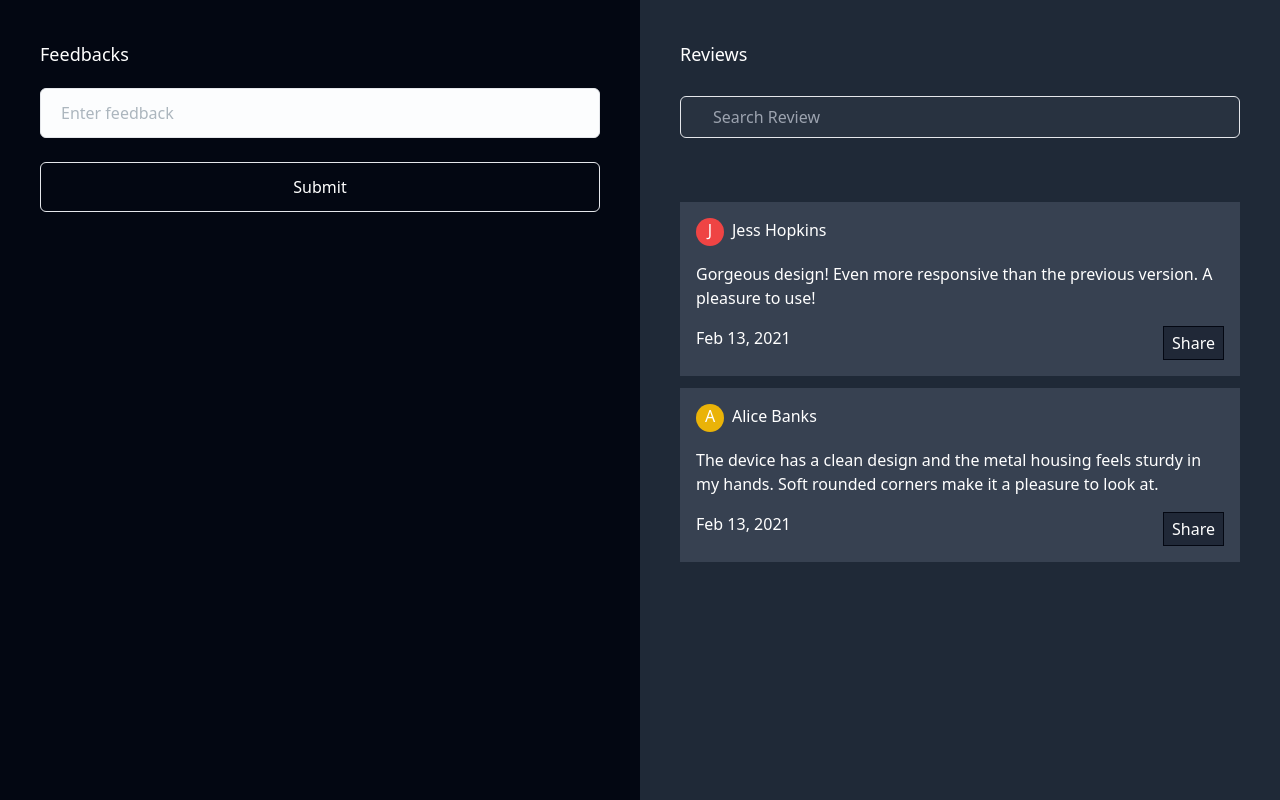
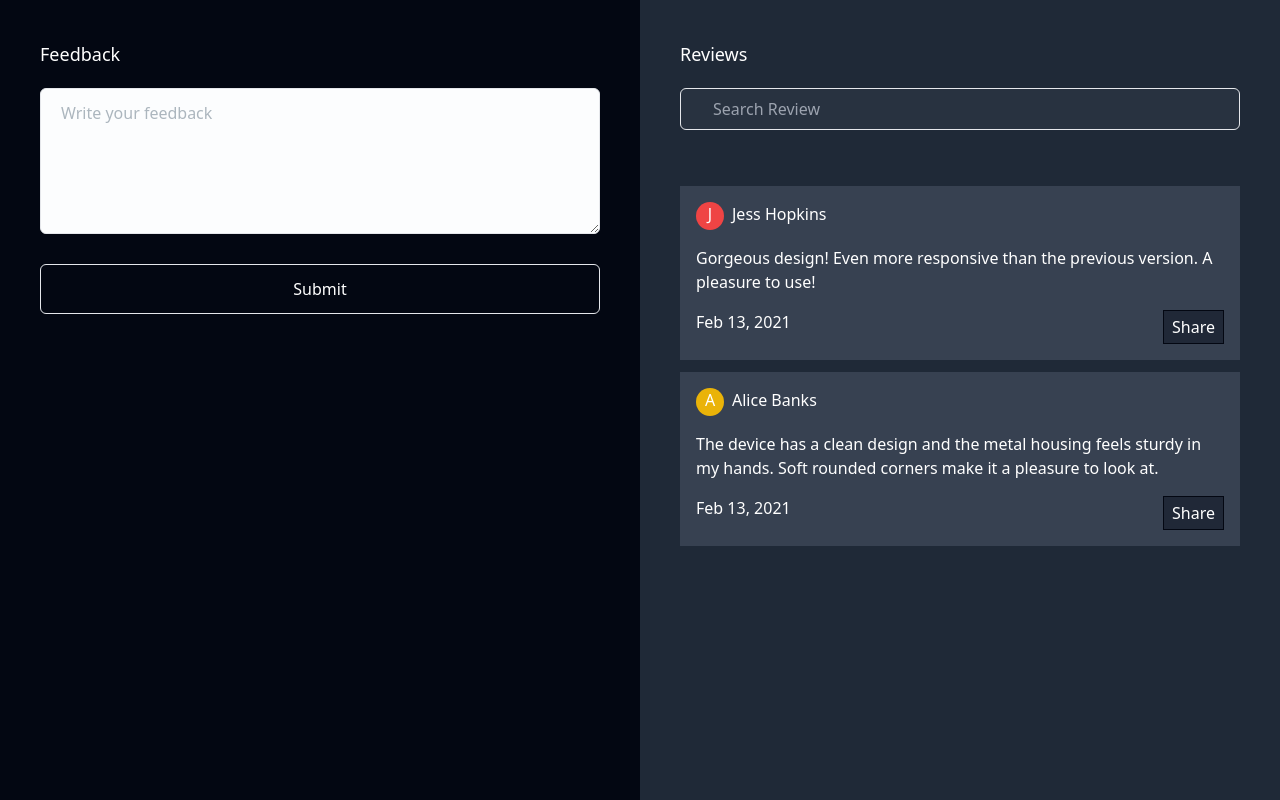
Before and after one commit to mersedee/feedback-app, a React (Create React App) app: page / in a window 1280 px wide. Built offline with nearby package versions, Linux system fonts and the light colour scheme.

Commit message:
refactor: Edit layout

```diff
--- a/src/components/FeedbackForm/index.js
+++ b/src/components/FeedbackForm/index.js
@@ -2,11 +2,11 @@
 const FeedbackForm = () => {
   return (
     <form className="py-5">
-      <h1 className="py-5 text-lg text-white">Feedbacks</h1>
+      <label className="py-5 text-lg text-white block">Feedback</label>
       <div className="mb-6">
-        <input
-          type="text"
-          placeholder="Enter feedback"
+        <textarea
+          rows={5}
+          placeholder="Write your feedback"
           className="
             w-full
             rounded-md
--- a/src/components/FeedbackOverview/index.js
+++ b/src/components/FeedbackOverview/index.js
@@ -1,14 +1,14 @@
 
 const FeedbackOverview = () => {
   return (
-    <div className="flex flex-col gap-2 py-5 text-white">
-      <h1 className="py-5 text-lg">Reviews</h1>
+    <div className="flex flex-col py-5 text-white">
+      <label className="py-5 text-lg">Reviews</label>
       <div className="flex bg-gray-600 bg-opacity-20 border border-gray-200 rounded-md">
         <ion-icon class="py-4 p-3" name="search-outline"></ion-icon>
         <input
-          type="email"
-          name="email"
-          id="email"
+          type="text"
+          name="search"
+          id="search"
           placeholder="Search Review"
           className="p-2 bg-transparent focus:outline-none"
         />
--- a/src/reportWebVitals.js
+++ b/src/reportWebVitals.js
@@ -1,6 +1,6 @@
 const reportWebVitals = onPerfEntry => {
   if (onPerfEntry && onPerfEntry instanceof Function) {
-    import('web-vitals').then(({ getCLS, getFID, getFCP, getLCP, getTTFB }) => {
+    import("web-vitals").then(({ getCLS, getFID, getFCP, getLCP, getTTFB }) => {
       getCLS(onPerfEntry);
       getFID(onPerfEntry);
       getFCP(onPerfEntry);
```
